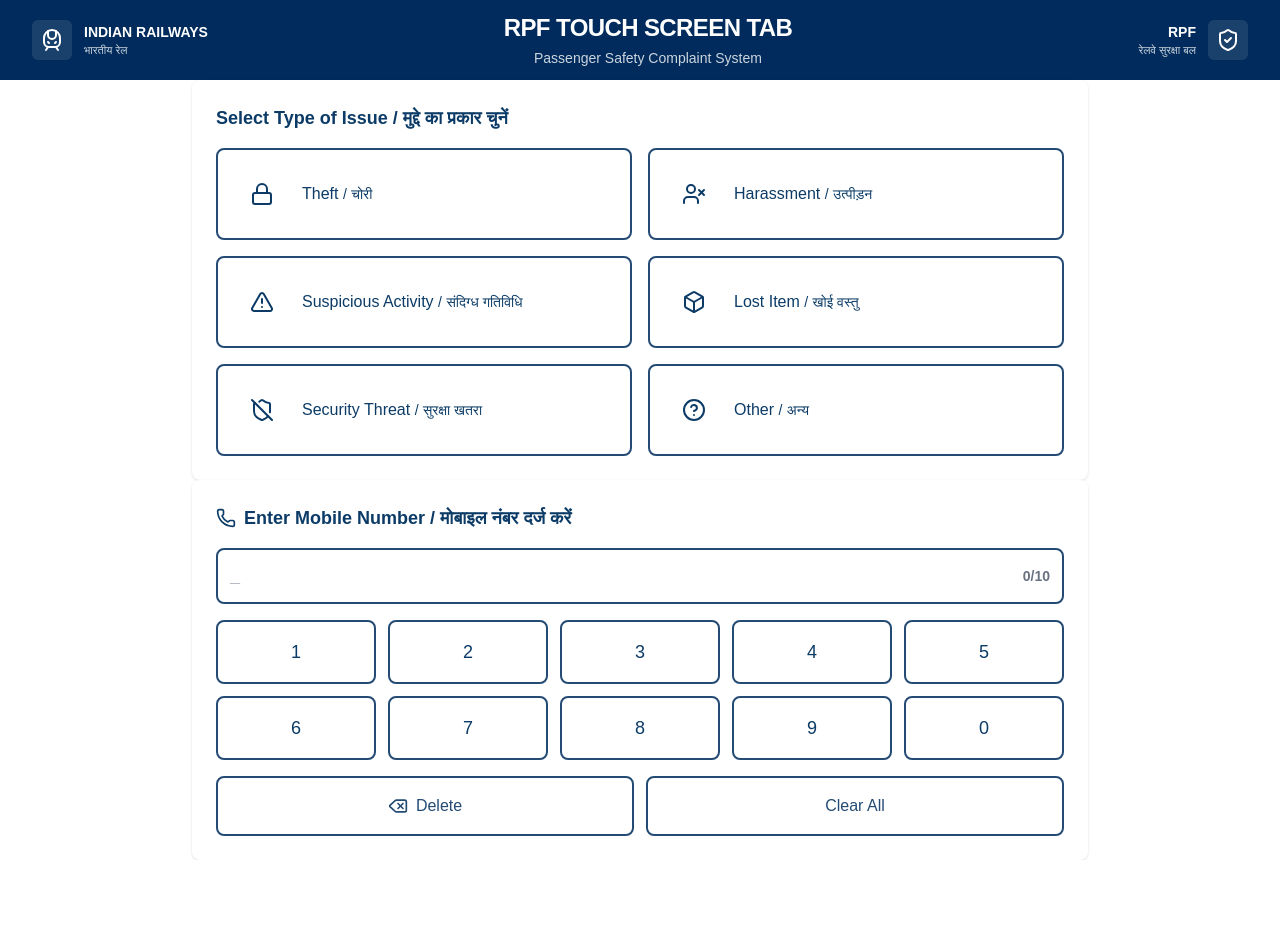
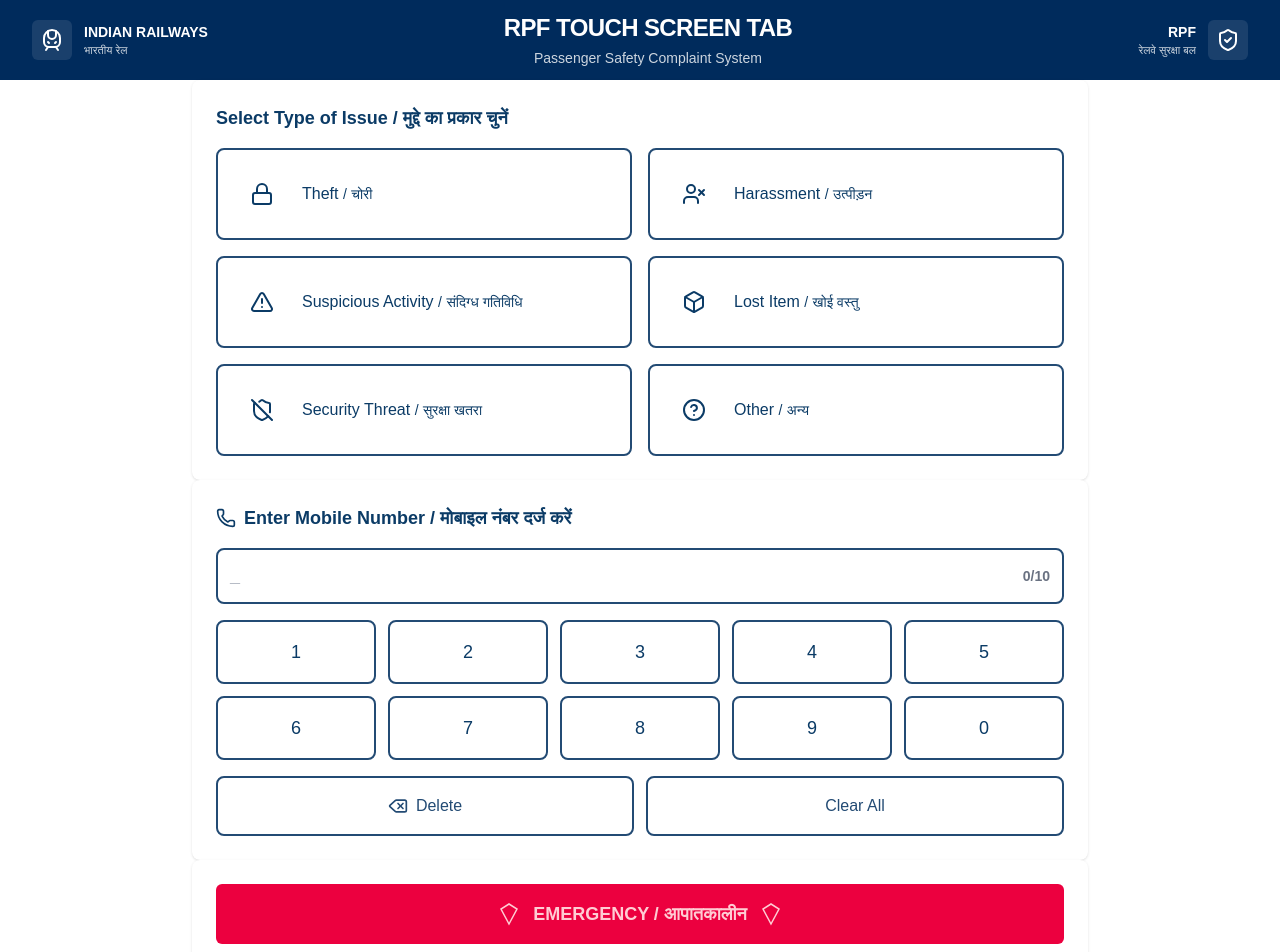
Before and after one commit to JWS-Technology/rpf-frontend, a Next.js app: page / in a window 1280 px wide. Shown: the top 952 px of the page. Before the commit the page ends 860 px from the top, so only its background shows below. Built offline with nearby package versions, Linux system fonts and the light colour scheme.

Commit message:
[chore] added emergency section to page

```diff
--- a/app/page.tsx
+++ b/app/page.tsx
@@ -1,4 +1,5 @@
 import DialPad from "./components/DialPad";
+import EmergencySection from "./components/EmergencySection";
 import IssueSelector from "./components/IssueSelector";
 import Navbar from "./components/Navbar";
 
@@ -8,6 +9,7 @@
     <Navbar />
     <IssueSelector />
     <DialPad />
+    <EmergencySection />
    </div>
   );
 }
```
